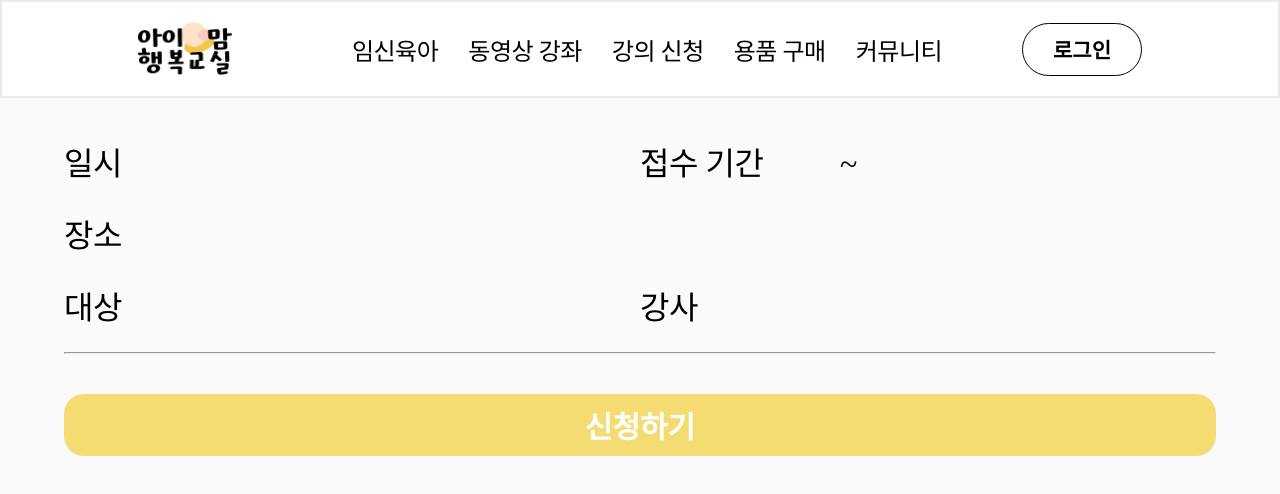
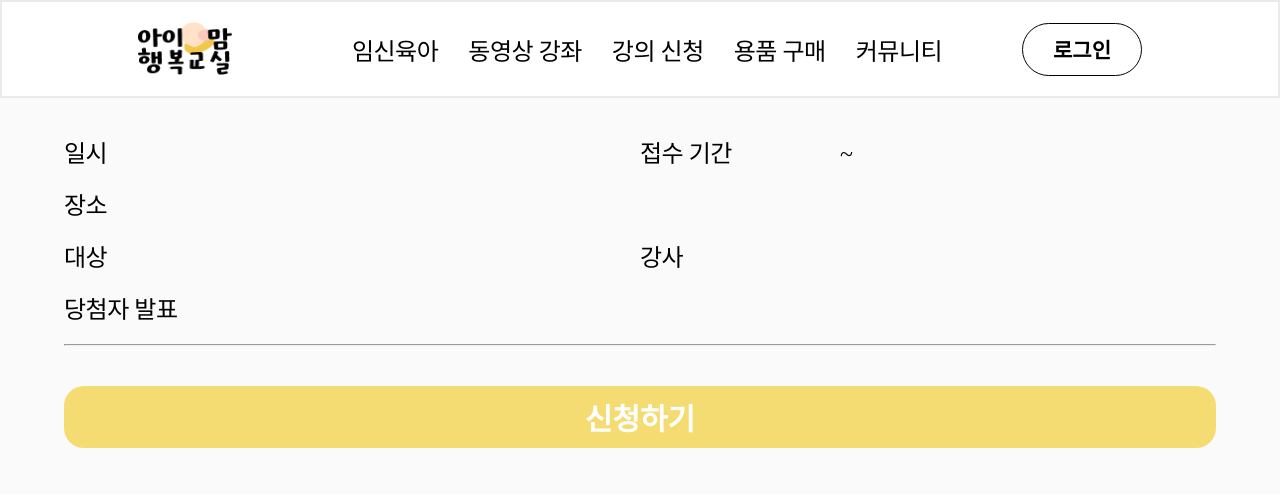
Before and after one commit to jjarappappa/chamssal, a Next.js app: page /lecture/1 in a window 1280 px wide. Shown: the top 494 px of the page. Built offline with nearby package versions, Linux system fonts and the light colour scheme; no server answers; a web font is replaced by a local one.

Commit message:
FIX :: 강의 신청 디자인 수정

```diff
--- a/pages/lecture/[lectureId]/index.tsx
+++ b/pages/lecture/[lectureId]/index.tsx
@@ -17,9 +17,7 @@ function LectureContent() {
   const { data } = useQuery(`lecture/${id}`, () =>
     getLectureDetail(router, id)
   );
-  // const isMobile = useMedia("(min-width: 1188px)");
-  console.log(data);
-  // console.log(isMobile);
+
   const applyMutation = useMutation(() => applyLecture(data?.data.id));
   return (
     <div className="background">
@@ -49,10 +47,10 @@ function LectureContent() {
           <LectureLabel>강사</LectureLabel>
           <span className={styles.item}>{data?.data.teacher}</span>
         </div>
-        {/* <div className={styles.lecture_info_inline}>
+        <div className={styles.lecture_info_inline}>
           <LectureLabel>당첨자 발표</LectureLabel>
-          <span className={styles.item}>2022.12.15</span>
-        </div> */}
+          <span className={styles.item}>{data?.data.luckyDate}</span>
+        </div>
         <hr />
       </div>
       <div className={styles.content}>{data?.data.content}</div>
--- a/styles/components/lecture/lectureApplicant.module.scss
+++ b/styles/components/lecture/lectureApplicant.module.scss
@@ -1,5 +1,5 @@
 .root {
-    width: 90%;
+    width: 100%;
     // height: 100px;
     border-radius: 40px;
     background-color: $yellow;
--- a/styles/components/lecture/lectureLabel.module.scss
+++ b/styles/components/lecture/lectureLabel.module.scss
@@ -3,7 +3,7 @@
     text-align: left;
     // margin: 0 auto;
     width: 200px;
-    font-size: 32px;
+    font-size: 24px;
     line-height: 32px;
     font-weight: light;
     @media screen and (max-width: 820px) {
--- a/styles/pages/lectureContent.module.scss
+++ b/styles/pages/lectureContent.module.scss
@@ -12,19 +12,19 @@
         font-size: 30px;
     }
 
-    @media screen and (max-width: 1188px) {
+    @media screen and (max-width: 820px) {
         margin: 30px auto;
     }
 
     .lecture_info {
-        font-size: 32px;
+        font-size: 24px;
         font-weight: 300;
         width: 100%;
-        margin: 20px 0;
+        margin: 10px 0;
         display: inline-block;
-        line-height: 32px;
+        line-height: 24px;
 
-        @media screen and (max-width: 1188px) {
+        @media screen and (max-width: 820px) {
             margin: 10px 0;
             font-size: 24px;
         }
@@ -32,13 +32,13 @@
 
     .lecture_info_inline {
         display: inline-block;
-        font-size: 32px;
+        font-size: 24px;
         font-weight: 300;
         width: 50%;
-        margin: 20px 0;
-        line-height: 32px;
+        margin: 10px 0;
+        line-height: 24px;
 
-        @media screen and (max-width: 1188px) {
+        @media screen and (max-width: 820px) {
             margin: 10px 0;
             width: 100%;
             font-size: 24px;
```
Also changed, not shown: pages/lecture/index.tsx (+7 -0 lines).
